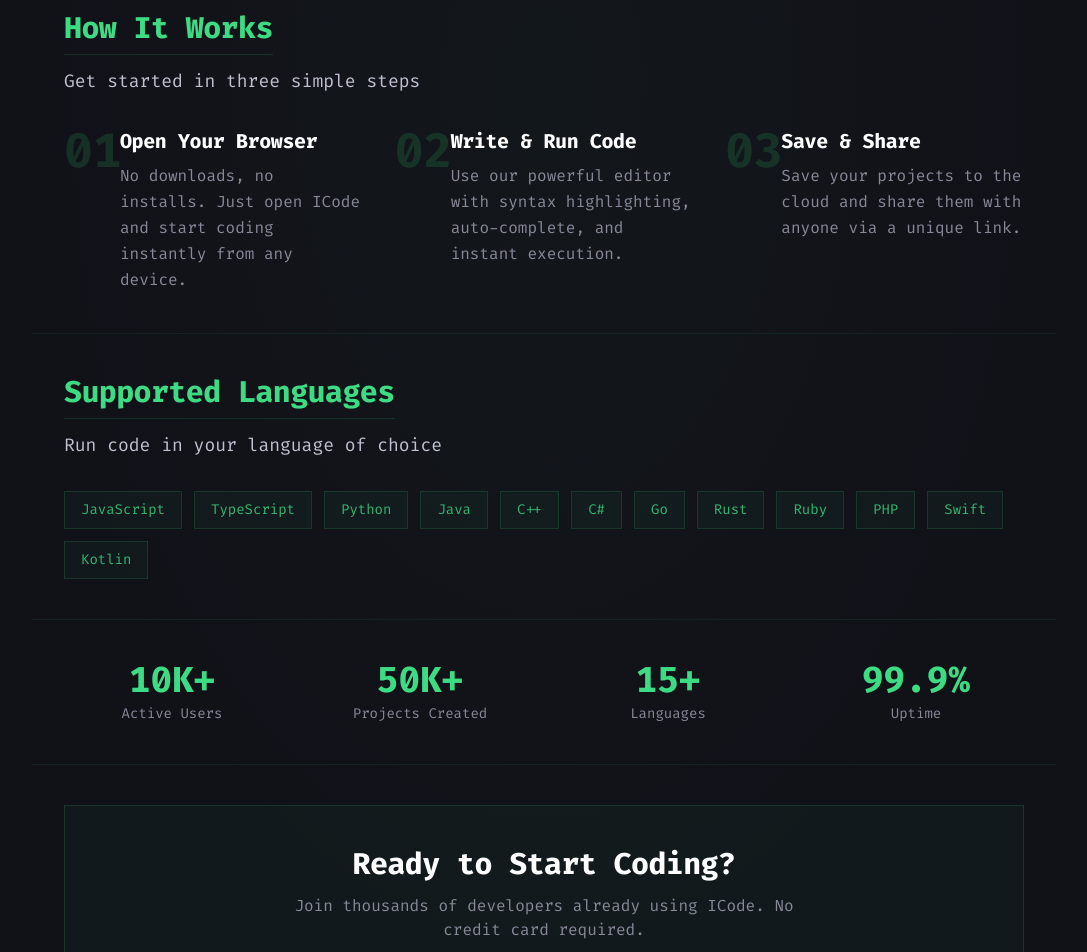
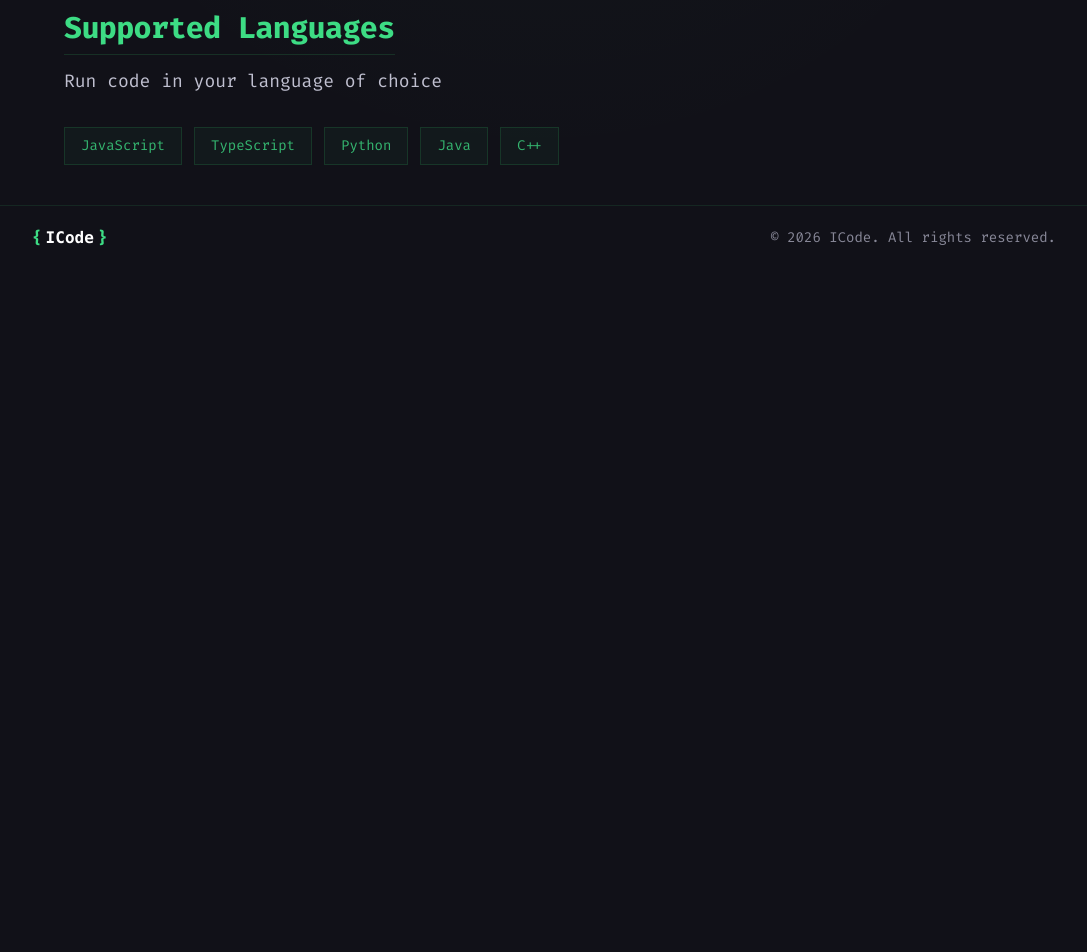
Before and after one commit to saudprashant2062/ICode, a React (Vite) app in the folder Frontend_ICode/: page / in a window 1280 px wide. Shown: the part 1000-1952 px from the top of the page, without its empty margins (96-1183 px from the left). After the commit the page ends 1270 px from the top, so only its background shows below. Built offline with nearby package versions, Linux system fonts and the light colour scheme.

Commit message:
made some UI chnages

```diff
--- a/Frontend_ICode/src/pages/Landing.jsx
+++ b/Frontend_ICode/src/pages/Landing.jsx
@@ -10,22 +10,8 @@ const features = [
   { title: "Multiple Languages", description: "Supports JavaScript, Python, Java, C++, and more." },
 ];
 
-const steps = [
-  { step: "01", title: "Open Your Browser", description: "No downloads, no installs. Just open ICode and start coding instantly from any device." },
-  { step: "02", title: "Write & Run Code", description: "Use our powerful editor with syntax highlighting, auto-complete, and instant execution." },
-  { step: "03", title: "Save & Share", description: "Save your projects to the cloud and share them with anyone via a unique link." },
-];
-
 const languages = [
-  "JavaScript", "TypeScript", "Python", "Java", "C++", "C#",
-  "Go", "Rust", "Ruby", "PHP", "Swift", "Kotlin",
-];
-
-const stats = [
-  { value: "10K+", label: "Active Users" },
-  { value: "50K+", label: "Projects Created" },
-  { value: "15+", label: "Languages" },
-  { value: "99.9%", label: "Uptime" },
+  "JavaScript", "TypeScript", "Python", "Java", "C++",
 ];
 
 const year = new Date().getFullYear();
@@ -80,26 +66,6 @@ export default function Landing() {
 
       <Section className="border-t border-green-500/10">
         <div className="space-y-3">
-          <h2 className="text-3xl font-bold text-green-400 border-b border-green-500/20 pb-2 inline-block">How It Works</h2>
-          <p className="text-lg max-w-2xl">
-            Get started in three simple steps
-          </p>
-        </div>
-        <div className="grid grid-cols-1 md:grid-cols-3 gap-8 mt-8">
-          {steps.map(({ step, title, description }) => (
-            <div key={step} className="relative pl-14">
-              <span className="absolute left-0 top-0 text-5xl font-bold text-green-500/20 select-none">
-                {step}
-              </span>
-              <h3 className="text-xl font-bold text-white mb-2">{title}</h3>
-              <p className="text-gray-600 leading-relaxed">{description}</p>
-            </div>
-          ))}
-        </div>
-      </Section>
-
-      <Section className="border-t border-green-500/10">
-        <div className="space-y-3">
           <h2 className="text-3xl font-bold text-green-400 border-b border-green-500/20 pb-2 inline-block">Supported Languages</h2>
           <p className="text-lg max-w-2xl">
             Run code in your language of choice
@@ -117,32 +83,6 @@ export default function Landing() {
         </div>
       </Section>
 
-      <Section className="border-t border-green-500/10">
-        <div className="grid grid-cols-2 md:grid-cols-4 gap-8">
-          {stats.map(({ value, label }) => (
-            <div key={label} className="text-center">
-              <div className="text-4xl font-bold text-green-400">{value}</div>
-              <div className="text-sm text-gray-600 mt-1">{label}</div>
-            </div>
-          ))}
-        </div>
-      </Section>
-
-      <Section className="border-t border-green-500/10">
-        <div className="border border-green-500/20 bg-green-500/5 p-10 text-center">
-          <h2 className="text-3xl font-bold text-white mb-3">Ready to Start Coding?</h2>
-          <p className="text-gray-600 mb-6 max-w-lg mx-auto">
-            Join thousands of developers already using ICode. No credit card required.
-          </p>
-          <Link
-            to="/register"
-            className="inline-block px-10 py-4 bg-green-500 text-black font-semibold hover:bg-green-400 hover:shadow-lg hover:shadow-green-500/25 transition-all duration-200"
-          >
-            Get Started Free
-          </Link>
-        </div>
-      </Section>
-
       <footer className="border-t border-green-500/15 py-5 px-8">
         <div className="max-w-5xl mx-auto flex flex-col md:flex-row justify-between items-center gap-4">
           <div className="flex items-center gap-1">
```
